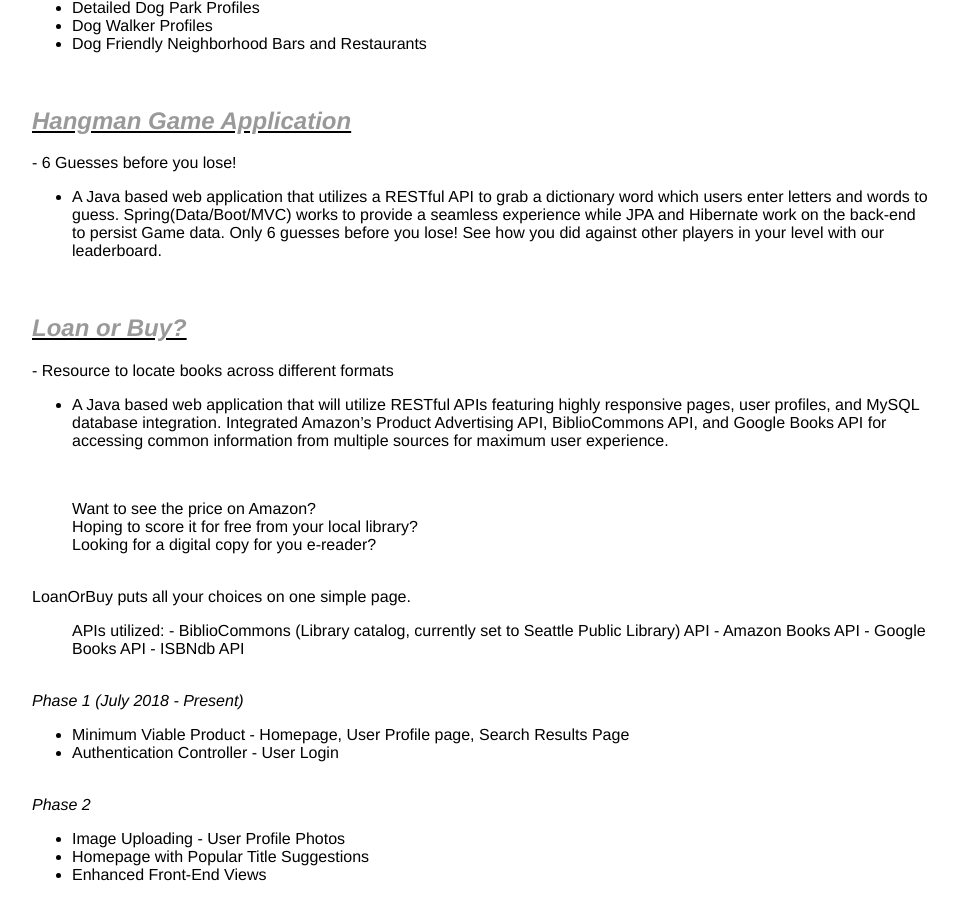
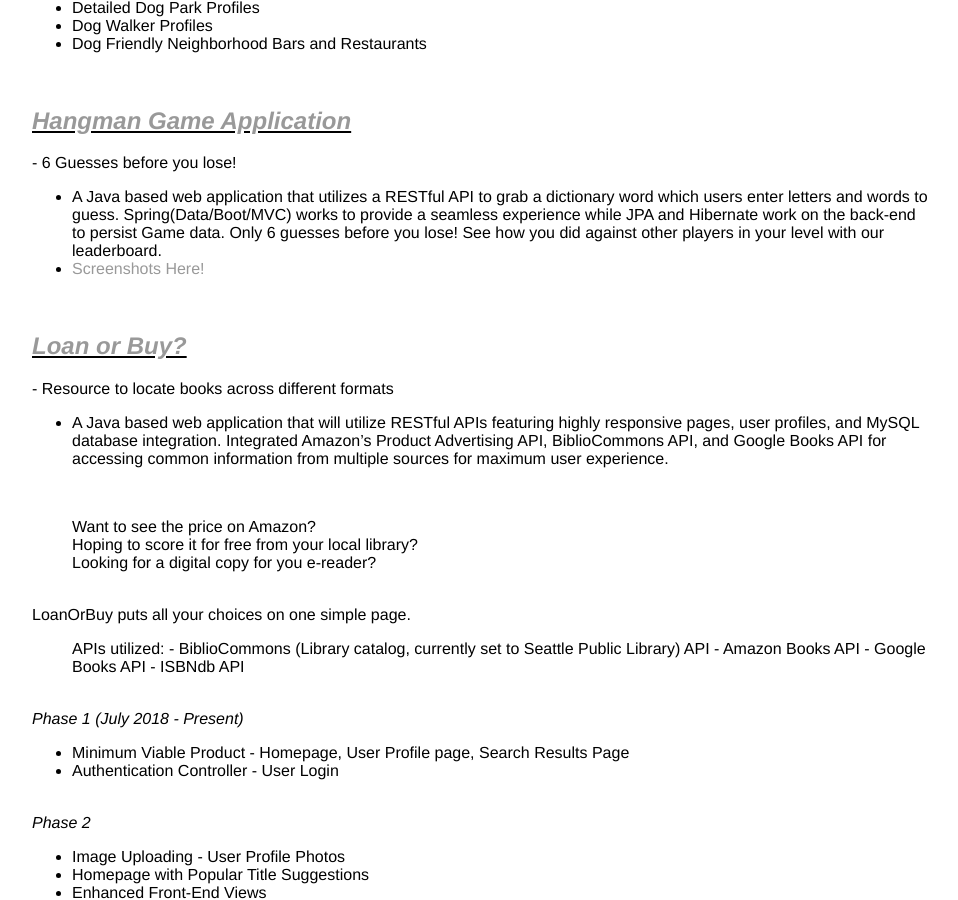
Before and after one commit to ktlnbstn/ktlnbstn.github.io, a Jekyll site: the page built from cv/index.html, in a window 1280 px wide and 900 px high, scrolled down 1136 px. Shown: the whole window, without its empty margins (160-1118 px from the left). Built offline with Jekyll 4.4.1, drawn with Linux system fonts in a browser that asks for light colours.

Commit message:
add hm screenshots link

```diff
--- a/cv/index.html
+++ b/cv/index.html
@@ -77,7 +77,10 @@ be taught, but genuine enthusiasm cannot.</br>
 	to guess. Spring(Data/Boot/MVC) works to provide a seamless experience while JPA and Hibernate work on the back-end
 	to persist Game data. Only 6 guesses before you lose! See how you did against other players in your level
 	with our leaderboard. </li>
+	<li><a href="https://github.com/ktlnbstn/HangmanApp/blob/master/screenshots.md">Screenshots Here!</a></li>
 </ul></br>
+
+
 
 	<h2><u><em><a href="https://github.com/ktlnbstn/loanorbuy">Loan or Buy?</a></em></u></h2>
 	- Resource to locate books across different formats</br>
```
